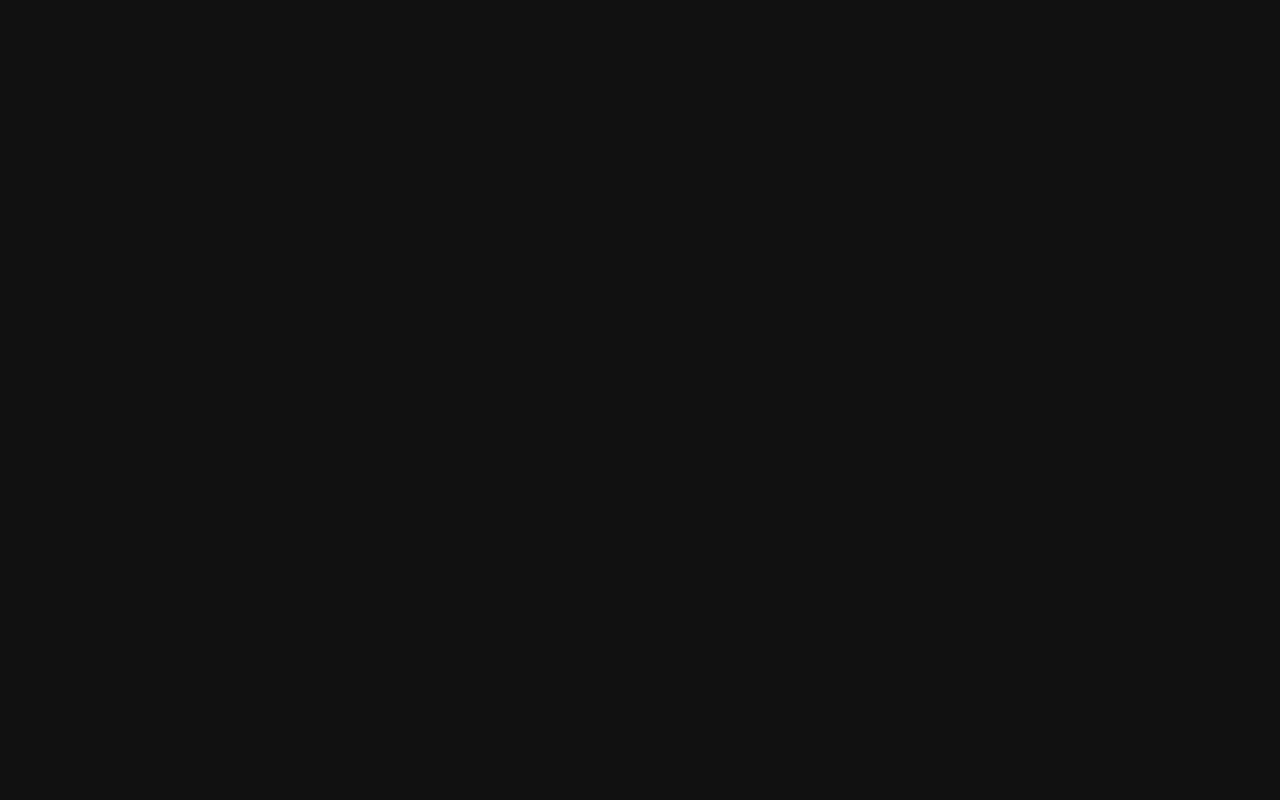
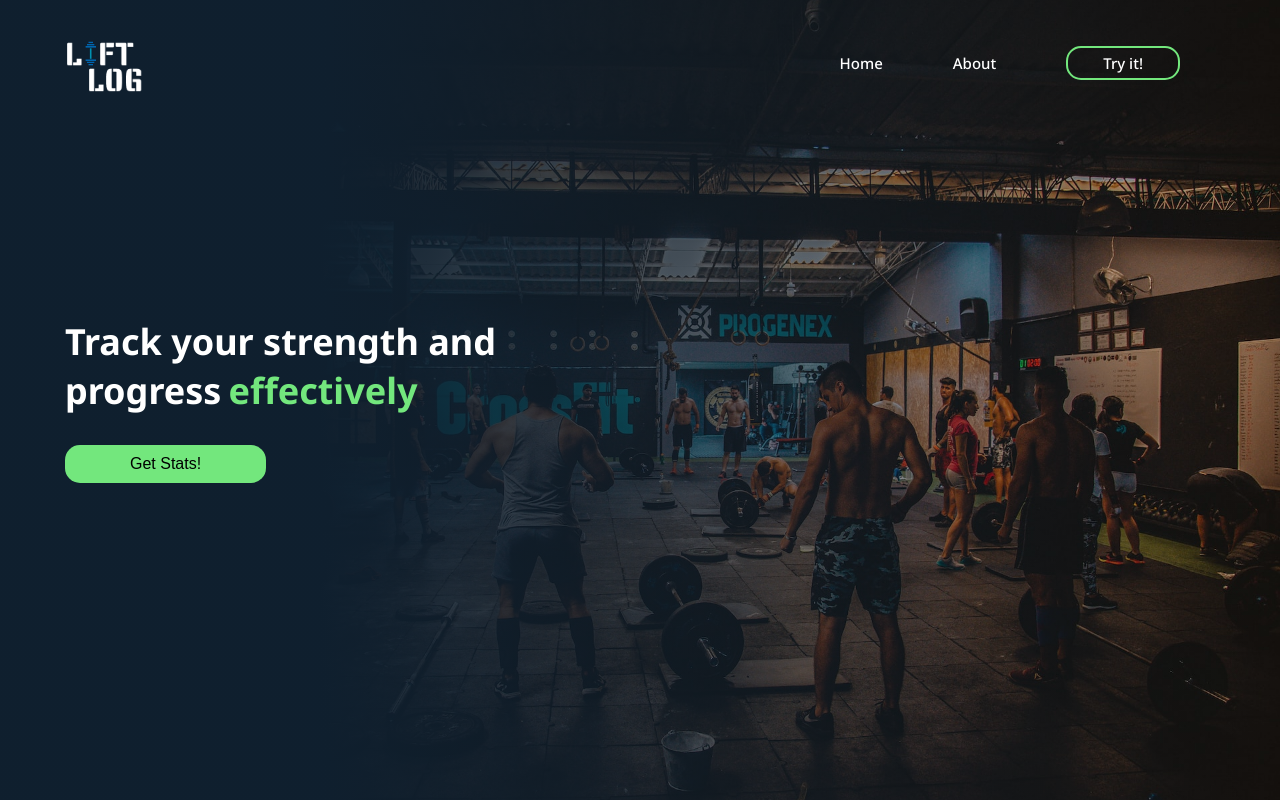
Before and after one commit to AtanasovCode/lift-log, a React (Vite) app: page / in a window 1280 px wide. Built offline with nearby package versions, Linux system fonts and the light colour scheme; a web font is replaced by a local one.

Commit message:
prototyped a hero section and nav bar

```diff
--- a/src/App.tsx
+++ b/src/App.tsx
@@ -1,11 +1,32 @@
 import { useState } from 'react'
+
+import Nav from './components/navigation/Nav';
+
+import * as Styled from './styles/App.Styled';
 
 function App() {
   const [count, setCount] = useState(0)
 
   return (
-    <div className="App">
-    </div>
+    <Styled.App>
+      <Styled.Hero>
+        <Nav />
+
+        <Styled.HeroInfo>
+          <Styled.MainTitle>
+            Track your strength and progress
+            <Styled.Fancy>
+              effectively
+            </Styled.Fancy>
+          </Styled.MainTitle>
+          <Styled.HeroButton
+            type="button"
+            value="Get Stats!"
+          />
+        </Styled.HeroInfo>
+
+      </Styled.Hero>
+    </Styled.App>
   )
 }
 
--- a/src/GlobalStyles.ts
+++ b/src/GlobalStyles.ts
@@ -9,9 +9,10 @@ export const GlobalStyle = createGlobalStyle`
 
     html,
     body {
-        min-height: 100vh;
+        min-height: 100%;
+        max-width: 1440px;
         font-size: ${props => props.theme.defaultFontSize};
-        font-family: ${props => props.theme.defaultFontFamily};
+        font-family: ${props => props.theme.defaultFont};
         background-color: ${props => props.theme.defaultBackgroundColor};
     }
 
@@ -19,6 +20,7 @@ export const GlobalStyle = createGlobalStyle`
     input[type=button] {
         border: none;
         outline: none;
+        cursor: pointer;
     }
 
     button:hover,
@@ -26,4 +28,14 @@ export const GlobalStyle = createGlobalStyle`
     input:hover {
         outline: none;
     }
+
+    a,
+    Link {
+        text-decoration: none;
+        color: dodgerblue;
+    }
+
+    ul {
+        list-style: none;
+    }
 `;
--- /dev/null
+++ b/src/components/navigation/Nav.tsx
@@ -0,0 +1,24 @@
+import * as Styled from '../../styles/Nav.Styled';
+
+import logo from '../../assets/logo.png';
+
+const Nav = () => {
+    return (
+        <Styled.Nav>
+            <Styled.Logo src={logo} />
+            <Styled.NavLinks>
+                <Styled.NavLink>
+                    Home
+                </Styled.NavLink>
+                <Styled.NavLink>
+                    About
+                </Styled.NavLink>
+                <Styled.SpecialLink>
+                    Try it!
+                </Styled.SpecialLink>
+            </Styled.NavLinks>
+        </Styled.Nav>
+    );
+}
+
+export default Nav;
--- a/src/main.tsx
+++ b/src/main.tsx
@@ -18,6 +18,9 @@ const theme = {
   darkPurple: "hsl(327, 89%, 24%)",
   lightGreen: "hsl(125, 71%, 68%)",
   softOrange: "hsl(13, 77%, 52%)",
+
+  lighterGreen: "hsl(125, 88%, 79%)",
+  darkGreen: "hsl(125, 100%, 32%)",
 };
 
 ReactDOM.createRoot(document.getElementById('root') as HTMLElement).render(
--- /dev/null
+++ b/src/styles/App.Styled.tsx
@@ -0,0 +1,94 @@
+import styled from "styled-components";
+
+import header from '../assets/images/header.jpg';
+
+export const App = styled.main`
+    display: flex;
+    flex-direction: column;
+    height: 100vh;
+`;
+
+export const Hero = styled.div`
+    position: relative;
+    height: 100%;
+    display: flex;
+    flex-direction: column;
+    align-items: flex-start;
+    justify-content: center;
+    overflow: hidden;
+
+    background: linear-gradient(
+        to right,
+        ${props => props.theme.richBlack} 25%,
+        transparent
+    ), url(${header});
+
+    background-size: cover;
+    background-position: 50% 85%;
+    background-repeat: no-repeat;
+    overflow: hidden;
+`;
+
+export const HeaderTint = styled.div`
+    position: absolute;
+    width: 100%;
+    height: 100%;
+    background-color: rgba(0, 0, 0, .5);
+    z-index: 1;
+`;
+
+export const HeroInfo = styled.div`
+    width: 40%;
+    display: flex;
+    flex-direction: column;
+    align-items: flex-start;
+    justify-content: center;
+    z-index: 2;
+    margin-left: 65px;
+
+    animation: fadeIn 1.2s 1;
+
+@keyframes fadeIn {
+    from {
+        opacity: 0;
+        transform: translateY(-100%);
+    }
+    to {
+        opacity: 1;
+        transform: translateY(0);
+    }
+}
+`;
+
+export const MainTitle = styled.div`
+    font-size: 36px;
+    font-weight: 700;
+    color: #fff;
+    margin-bottom: 30px;
+`;
+
+export const Fancy = styled.span`
+    color: ${props => props.theme.lightGreen};
+    padding-left: 7px;
+`;
+
+export const HeroButton = styled.input`
+    background-color: ${props => props.theme.lightGreen};
+    color: #000;
+    padding: 10px 65px;
+    text-align: center;
+    border-radius: 15px;
+    font-size: 16px;
+    font-weight: 500;
+
+    &:hover {
+        background-color: ${props => props.theme.darkGreen};
+        animation: excited .3s 1;
+    }
+
+    @keyframes excited {
+        50% {
+            transform: scale(1.05) rotate(0.5deg);
+        }
+    }
+`;
--- /dev/null
+++ b/src/styles/Nav.Styled.tsx
@@ -0,0 +1,43 @@
+import styled from "styled-components";
+
+export const Nav = styled.nav`
+    padding: 35px 65px;
+    width: 100%;
+    display: flex;
+    align-items: center;
+    justify-content: space-between;
+    position: absolute;
+    top: 0;
+    left: 0;
+    color: #fff;
+    z-index: 4;
+`;
+
+export const Logo = styled.img`
+    width: 80px;
+`;
+
+export const NavLinks = styled.div`
+    display: flex;
+    align-items: center;
+    justify-content: center;
+`;
+
+export const NavLink = styled.div`
+    font-size: 15px;
+    font-weight: 500;
+    margin: 0 35px;
+    cursor: pointer;
+    user-select: none;
+`;
+
+export const SpecialLink = styled(NavLink)`
+    border: 2px solid ${props => props.theme.lightGreen};
+    border-radius: 15px;
+    padding: 5px 35px;
+
+    &:hover {
+        background-color: ${props => props.theme.lighterGreen};
+        color: #000;
+    }
+`;
```
Also changed, not shown: src/assets/images/header.jpg (added), src/assets/logo.png (added).
